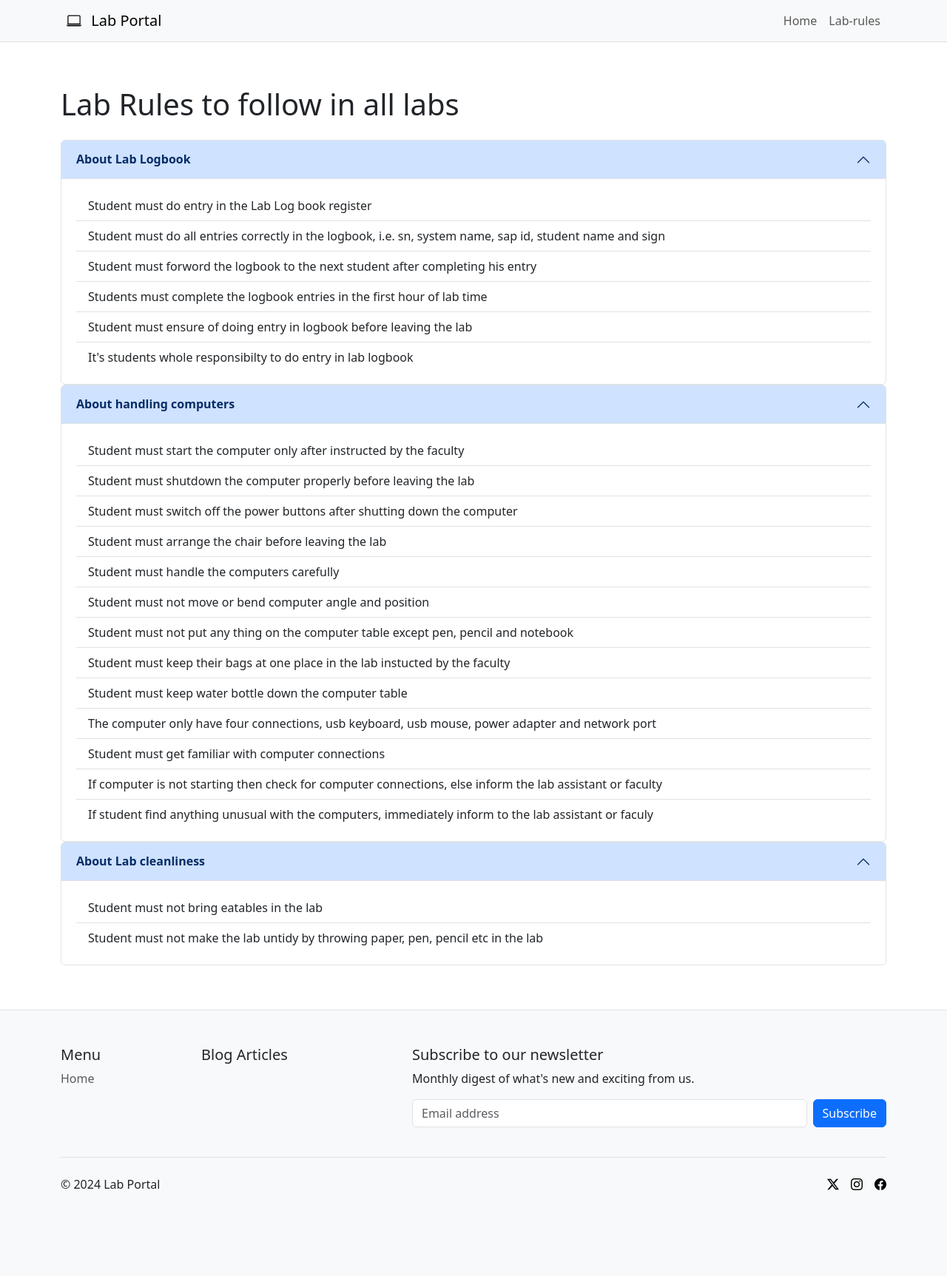
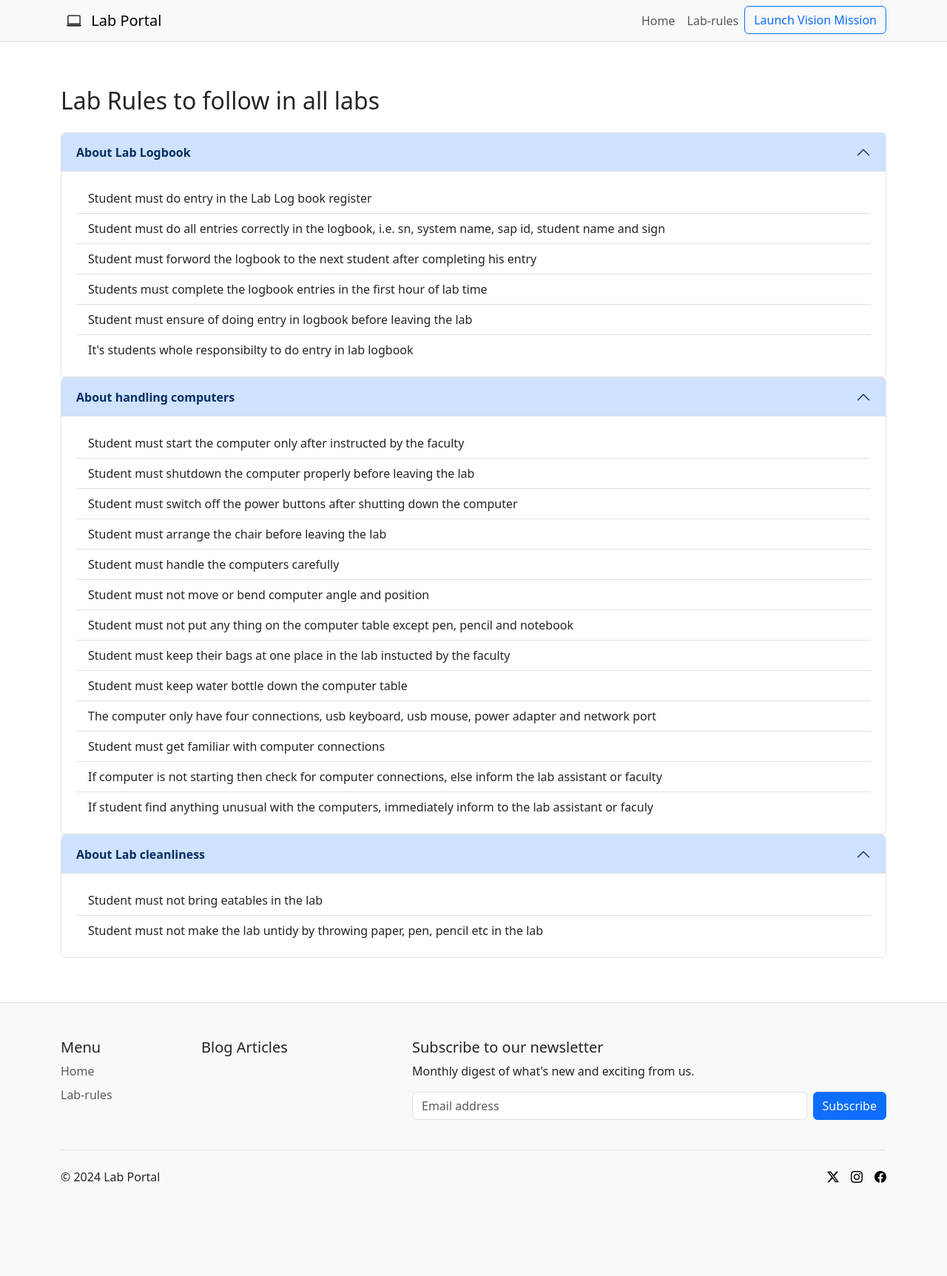
Before and after one commit to csitstudentsguide/lab-portal, a Django app: page /lab-rules in a window 1280 px wide. Shown: the whole page at 74% size. After the commit the page ends 1599 px from the top, so only its background shows below. Run offline with Django 5.2, Linux system fonts and the light colour scheme; some libraries are stand-ins or nearby versions.

Commit message:
Add vision mission on navbar

```diff
--- a/labPortal/labPortalHome/templates/labPortalHome/base.html
+++ b/labPortal/labPortalHome/templates/labPortalHome/base.html
@@ -34,6 +34,63 @@
                     <li class="nav-item">
                         <a class="nav-link" href="{% url 'lab-rules' %}">Lab-rules</a>
                     </li>
+                    <li class="nav-item">
+                        <!-- Button trigger modal -->
+                        <button type="button" class="btn btn-outline-primary" data-bs-toggle="modal" data-bs-target="#staticBackdrop">
+                        Launch Vision Mission
+                        </button>
+
+                        <!-- Modal -->
+                        <div class="modal fade" id="staticBackdrop" data-bs-backdrop="static" data-bs-keyboard="false" tabindex="-1" aria-labelledby="staticBackdropLabel" aria-hidden="true">
+                            <div class="modal-dialog">
+                            <div class="modal-content">
+                                <div class="modal-header bg-danger text-center">
+                                <h1 class="modal-title w-100 fs-5 text-light " id="staticBackdropLabel">Department of Computer Science</h1>
+                                </div>
+                                <div class="modal-body">
+
+                                <div>
+                                    <h2 class="text-center w-100 text-danger h3">
+                                        &nbsp; &nbsp; <i class="bi bi-eye-fill"></i>
+                                        Vision
+                                    </h2>
+                                    <p class="lead text-justify">
+                                        To excel in computer science education and research, by prepairing the students with practical
+                                        knowledge and ethical values. We strive to empower students, enabling them to innovate using
+                                        cutting-edge computing technologies to address societal challenges.
+                                    </p>
+                                </div>
+
+                                <hr>
+
+                                <div>
+                                    <h2 class="text-center w-100 text-danger h3">
+                                        &nbsp; &nbsp; <i class="bi bi-arrow-down-left-circle-fill"></i>
+                                        Mission
+                                    </h2>
+                                    <ul>
+                                        <li class="lead mb-2">Empower students with a strong foundation in computer science
+                                            fundamentals and technical skills through innovative teaching pedagogies, fostering practical knowledge.
+                                        </li>
+                                        <li class="lead mb-2">
+                                            Cultivate ethical values, creativity, and an entrepreneurial mind-set among students to inspire innovation.
+                                        </li>
+                                        <li class="lead mb-2">Encourage students to prioritize sustainable solutions that enhance societal well-being.</li>
+                                        <li class="lead mb-2">Foster a culture of research excellence in computer science by promoting collaborative partnerships
+                                            between academia and industry.
+                                        </li>
+                                    </ul>
+                                </div>
+
+                                </div>
+                                <div class="modal-footer">
+                                <button type="button" class="btn btn-danger" data-bs-dismiss="modal">Understood</button>
+                                </div>
+                            </div>
+                            </div>
+                        </div>
+                    </li>
+
                     <!--
                     <li class="nav-item">
                         <a class="nav-link" href="#lab-features">Lab Featutes</a>
@@ -72,7 +129,8 @@
                     <div class="col-6 col-md-2 mb-3">
                         <h5>Menu</h5>
                         <ul class="nav flex-column">
-                            <li class="nav-item mb-2"><a href="#" class="nav-link p-0 text-body-secondary">Home</a></li>
+                            <li class="nav-item mb-2"><a href="{% url '' %}" class="nav-link p-0 text-body-secondary">Home</a></li>
+                            <li class="nav-item mb-2"><a class="nav-link p-0 text-body-secondary" href="{% url 'lab-rules' %}">Lab-rules</a></li>
                         </ul>
                     </div>
 
--- a/labPortal/labPortalHome/templates/labPortalHome/lab-rules.html
+++ b/labPortal/labPortalHome/templates/labPortalHome/lab-rules.html
@@ -1,14 +1,14 @@
 {% extends 'labPortalHome/base.html' %}
 {% load static %}
 
-{% block title %} Lab Portal | Home {% endblock %}
+{% block title %} Lab Portal | Lab Rules {% endblock %}
 
 {% block content %}
 
 <!-- Lab rules section -->
 <section>
     <div class="container-lg mb-4">
-        <h1 class="h1">Lab Rules to follow in all labs</h1>
+        <h1 class="h2">Lab Rules to follow in all labs</h1>
     </div>
 
     <div class="container-lg">
--- a/labPortal/labPortalHome/templates/labPortalHome/lab_portal_home.html
+++ b/labPortal/labPortalHome/templates/labPortalHome/lab_portal_home.html
@@ -17,7 +17,8 @@
                 <p class="lead my-4 text-muted">Lorem ipsum dolor sit amet, consectetur adipisicing elit. Qui,
                     nobis.</p>
                 <button class="btn btn-secondary btn-lg" data-bs-toggle="offcanvas"
-                    data-bs-target="#offcanvasExample" aria-controls="offcanvasExample">All Computer Labs</button>
+                    data-bs-target="#offcanvasExample" aria-controls="offcanvasExample">All Computer Labs
+                </button>
             </div>
 
             <!-- Offcanvas - to pull from left side -->
@@ -46,7 +47,6 @@
                 </div>
             </div>
             <!-- Offcanvas ends -->
-
 
             <div class="col-5 text-center d-none d-md-block">
                 <img class="img-fluid" src="{% static 'labPortalHome/img/computer-lab.png' %}" alt="computer lab">
```
